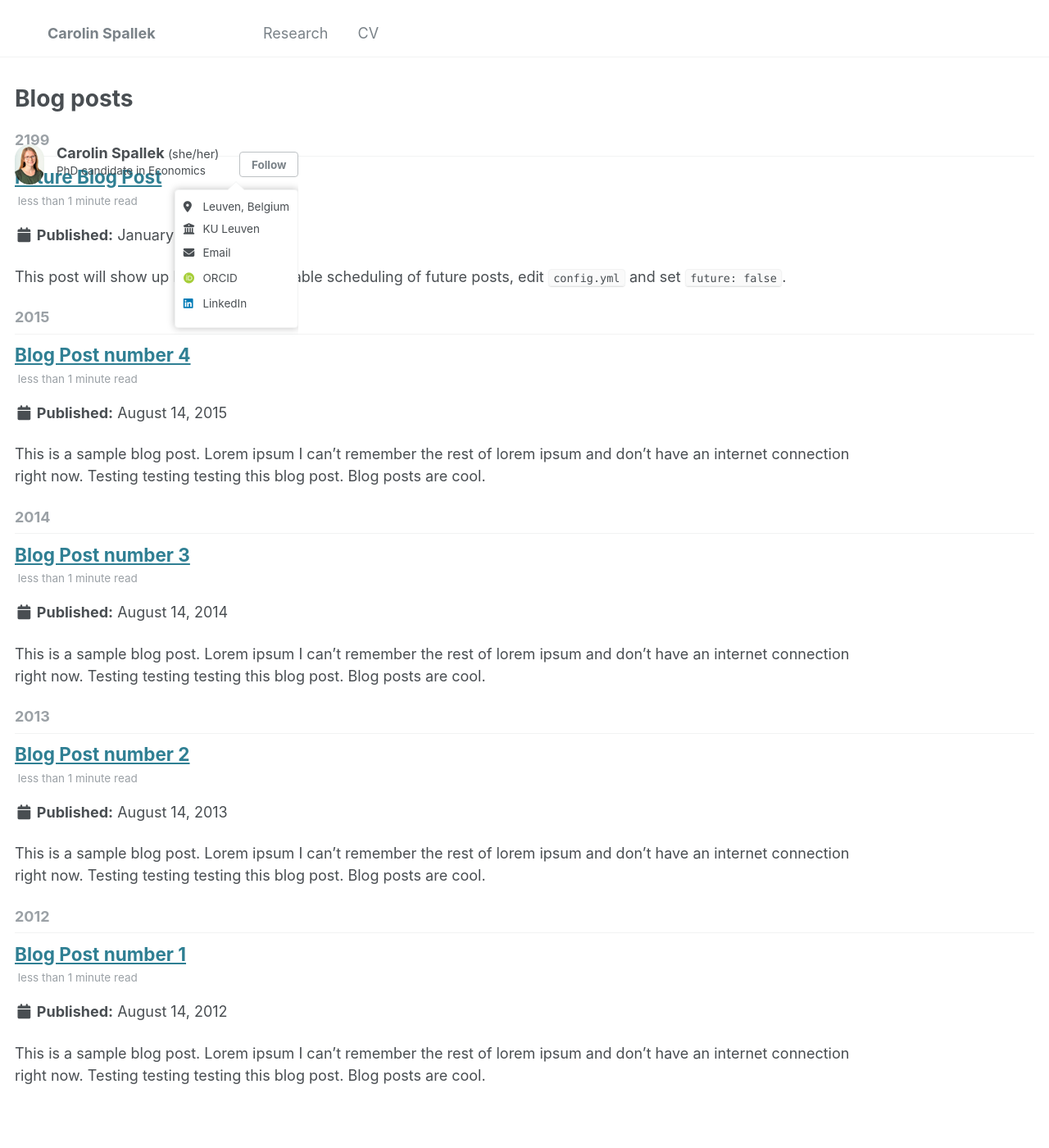
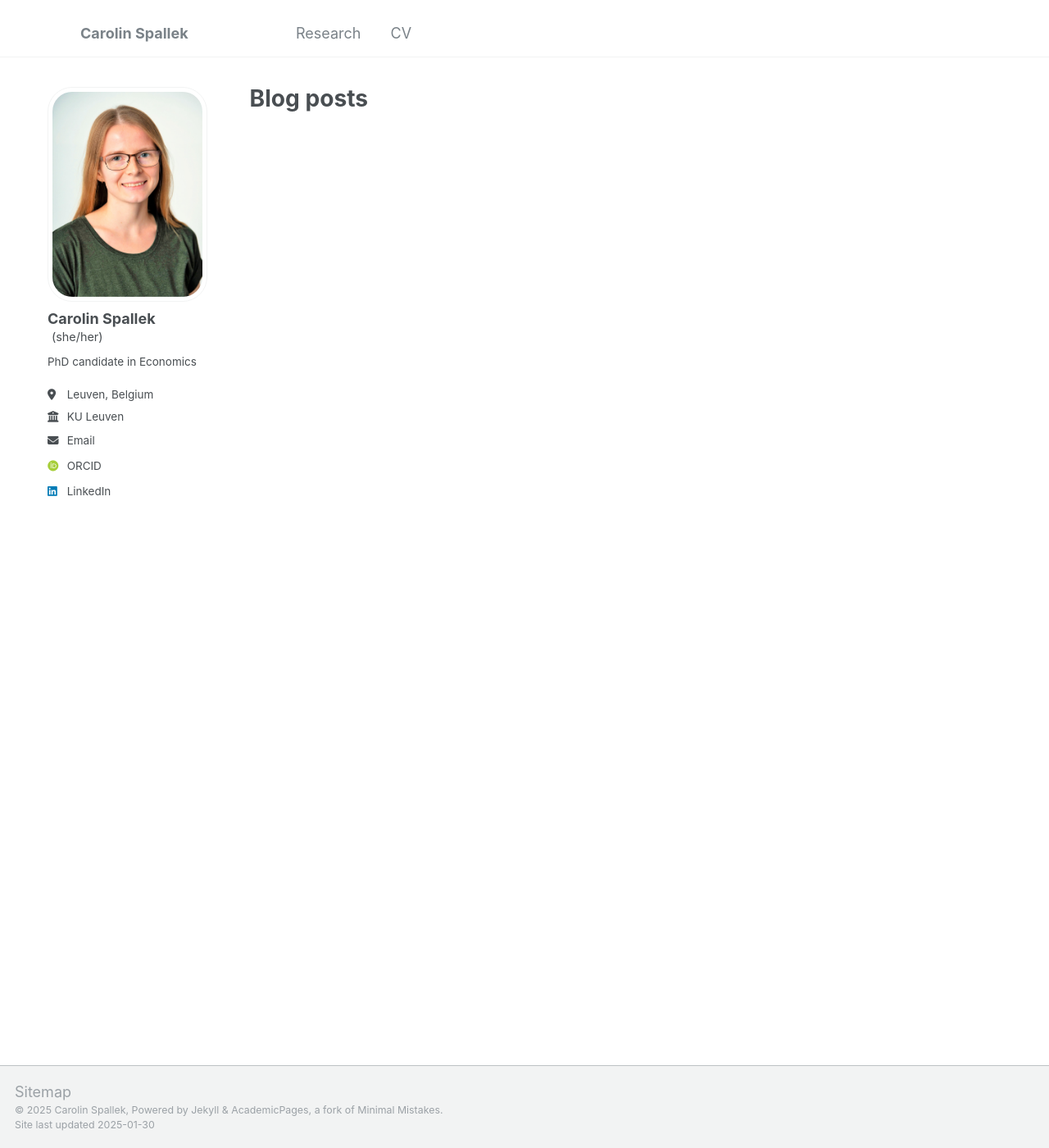
Before and after one commit to CarolinSpa/carolinspa.github.io, a Jekyll site: the page built from _pages/year-archive.html, in a window 1280 px wide and 1400 px high. Shown: the whole window at 82% size. Built offline with Jekyll 4.4.1, drawn with Linux system fonts in a browser that asks for light colours; some web fonts are replaced.

Commit message:
Fix mobile layout

```diff
--- a/_posts/2012-08-14-blog-post-1.md
+++ /dev/null
@@ -1,20 +0,0 @@
----
-title: 'Blog Post number 1'
-date: 2012-08-14
-permalink: /posts/2012/08/blog-post-1/
-tags:
-  - cool posts
-  - category1
-  - category2
----
-
-This is a sample blog post. Lorem ipsum I can't remember the rest of lorem ipsum and don't have an internet connection right now. Testing testing testing this blog post. Blog posts are cool.
-
-Headings are cool
-======
-
-You can have many headings
-======
-
-Aren't headings cool?
-------
--- a/_posts/2013-08-14-blog-post-2.md
+++ /dev/null
@@ -1,20 +0,0 @@
----
-title: 'Blog Post number 2'
-date: 2013-08-14
-permalink: /posts/2013/08/blog-post-2/
-tags:
-  - cool posts
-  - category1
-  - category2
----
-
-This is a sample blog post. Lorem ipsum I can't remember the rest of lorem ipsum and don't have an internet connection right now. Testing testing testing this blog post. Blog posts are cool.
-
-Headings are cool
-======
-
-You can have many headings
-======
-
-Aren't headings cool?
-------
--- a/_posts/2014-08-14-blog-post-3.md
+++ /dev/null
@@ -1,20 +0,0 @@
----
-title: 'Blog Post number 3'
-date: 2014-08-14
-permalink: /posts/2014/08/blog-post-3/
-tags:
-  - cool posts
-  - category1
-  - category2
----
-
-This is a sample blog post. Lorem ipsum I can't remember the rest of lorem ipsum and don't have an internet connection right now. Testing testing testing this blog post. Blog posts are cool.
-
-Headings are cool
-======
-
-You can have many headings
-======
-
-Aren't headings cool?
-------
--- a/_posts/2199-01-01-future-post.md
+++ /dev/null
@@ -1,11 +0,0 @@
----
-title: 'Future Blog Post'
-date: 2199-01-01
-permalink: /posts/2012/08/blog-post-4/
-tags:
-  - cool posts
-  - category1
-  - category2
----
-
-This post will show up by default. To disable scheduling of future posts, edit `config.yml` and set `future: false`.
--- a/_sass/_variables.scss
+++ b/_sass/_variables.scss
@@ -114,14 +114,14 @@ $masthead-link-color-hover  : $info-color;//mix(#000, $primary-color, 25%);
    ========================================================================== */
 
 @include breakpoint-set("to ems", true);
-/*
+
 $small                      : 400px;
 $medium                     : 500px;
 $medium-wide                : 550px;
 $large                      : 1200px;
 $x-large                    : 1800px;
-*/
 
+/*
 $small: 768px !default;           // From 600px
 $medium: 1024px !default;         // From 768px
 $medium-wide: 1200px !default;    // From 900px
```
Also changed, not shown: _portfolio/portfolio-1.md (deleted, +0 -7 lines), _portfolio/portfolio-2.html (deleted, +0 -7 lines), _posts/2015-08-14-blog-post-4.md (deleted, +0 -20 lines), _publications/2009-10-01-paper-title-number-1.md (deleted, +0 -14 lines), _publications/2010-10-01-paper-title-number-2.md (deleted, +0 -14 lines), _publications/2015-10-01-paper-title-number-3.md (deleted, +0 -14 lines), _publications/2024-02-17-paper-title-number-4.md (deleted, +0 -13 lines), _talks/2012-03-01-talk-1.md (deleted, +0 -11 lines), _talks/2013-03-01-tutorial-1.md (deleted, +0 -13 lines), _talks/2014-02-01-talk-2.md (deleted, +0 -13 lines), _talks/2014-03-01-talk-3.md (deleted, +0 -11 lines), _config.yml (line endings or trailing spaces).
